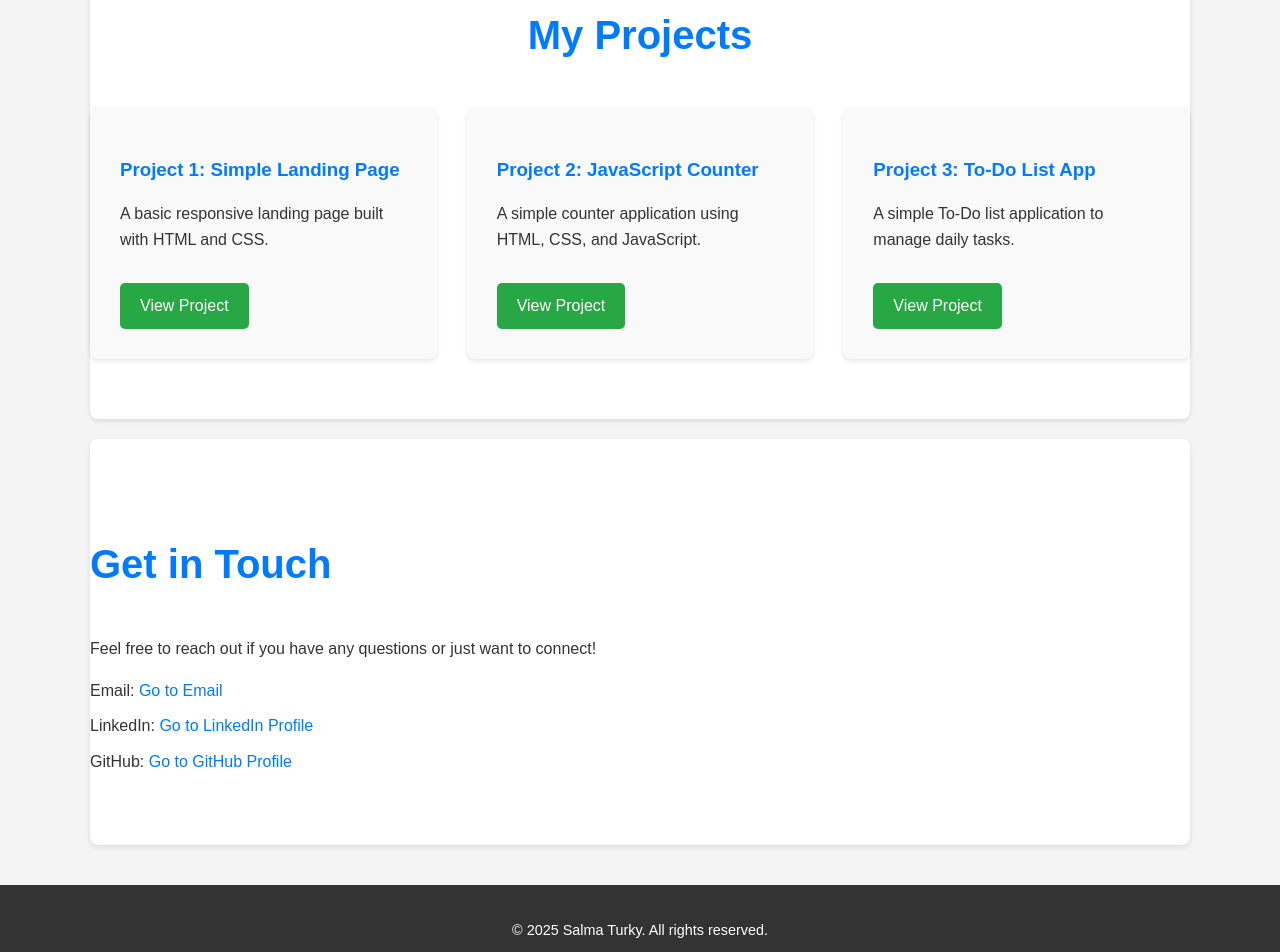
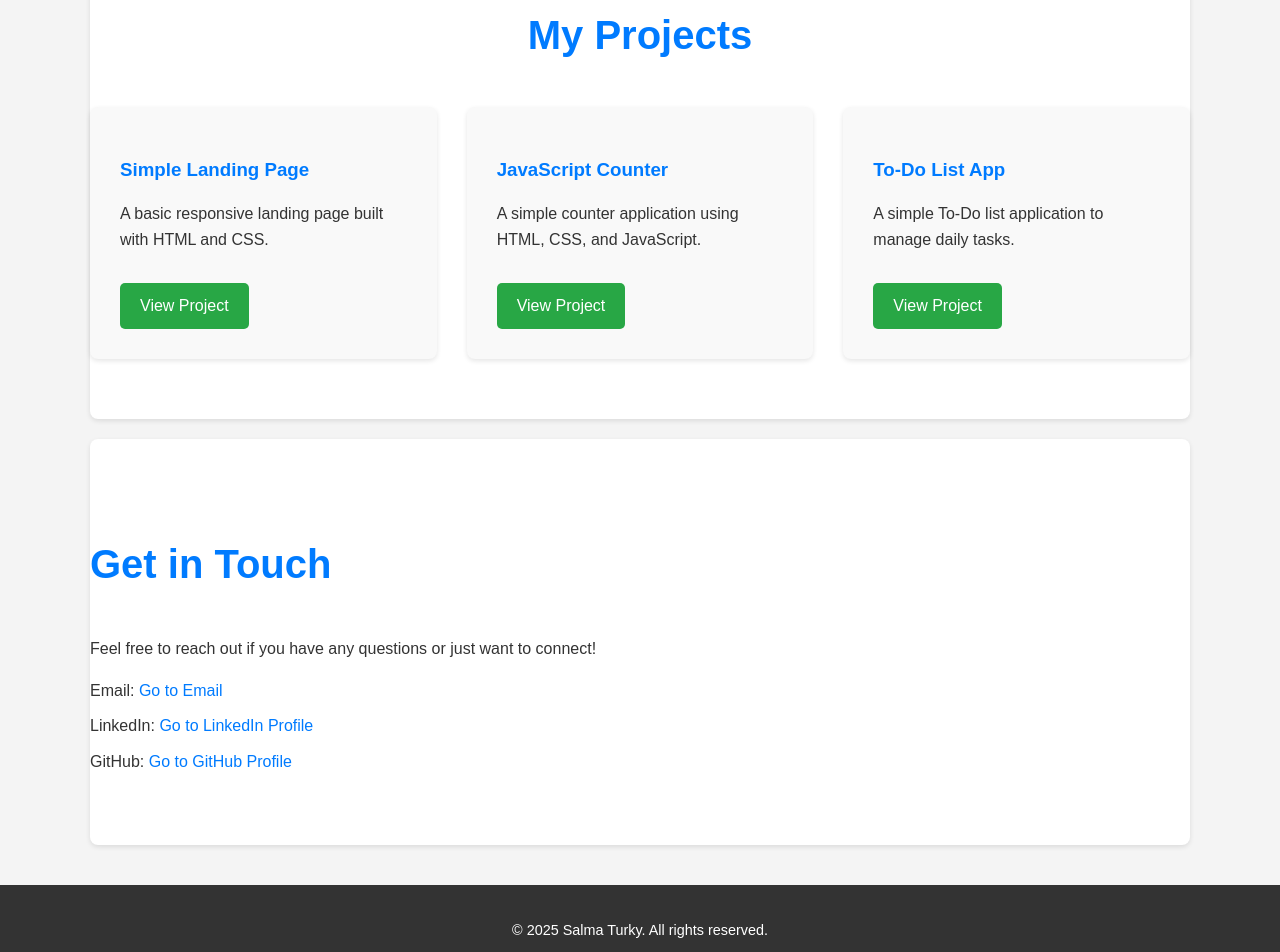
Before and after one commit to salmaturky/portfolio2, a plain HTML site: page index.html in a window 1280 px wide. Shown: the part 911-1863 px from the top of the page. Drawn offline with Linux system fonts and the light colour scheme.

Commit message:
Update index.html

```diff
--- a/index.html
+++ b/index.html
@@ -32,17 +32,17 @@
             <h2>My Projects</h2>
             <div>
                 <div>
-                    <h3>Project 1: Simple Landing Page</h3>
+                    <h3> Simple Landing Page</h3>
                     <p>A basic responsive landing page built with HTML and CSS.</p>
                     <a href="https://github.com/salmaturky/simple-landing-bage" target="_blank">View Project</a>
                 </div>
                 <div>
-                    <h3>Project 2: JavaScript Counter</h3>
+                    <h3> JavaScript Counter</h3>
                     <p>A simple counter application using HTML, CSS, and JavaScript.</p>
                     <a href="https://github.com/salmaturky/simple-counter" target="_blank">View Project</a>
                 </div>
                 <div>
-                    <h3>Project 3: To-Do List App</h3>
+                    <h3> To-Do List App</h3>
                     <p>A simple To-Do list application to manage daily tasks.</p>
                     <a href="https://github.com/salmaturky/to-do-listApp" target="_blank">View Project</a>
                 </div>
```
